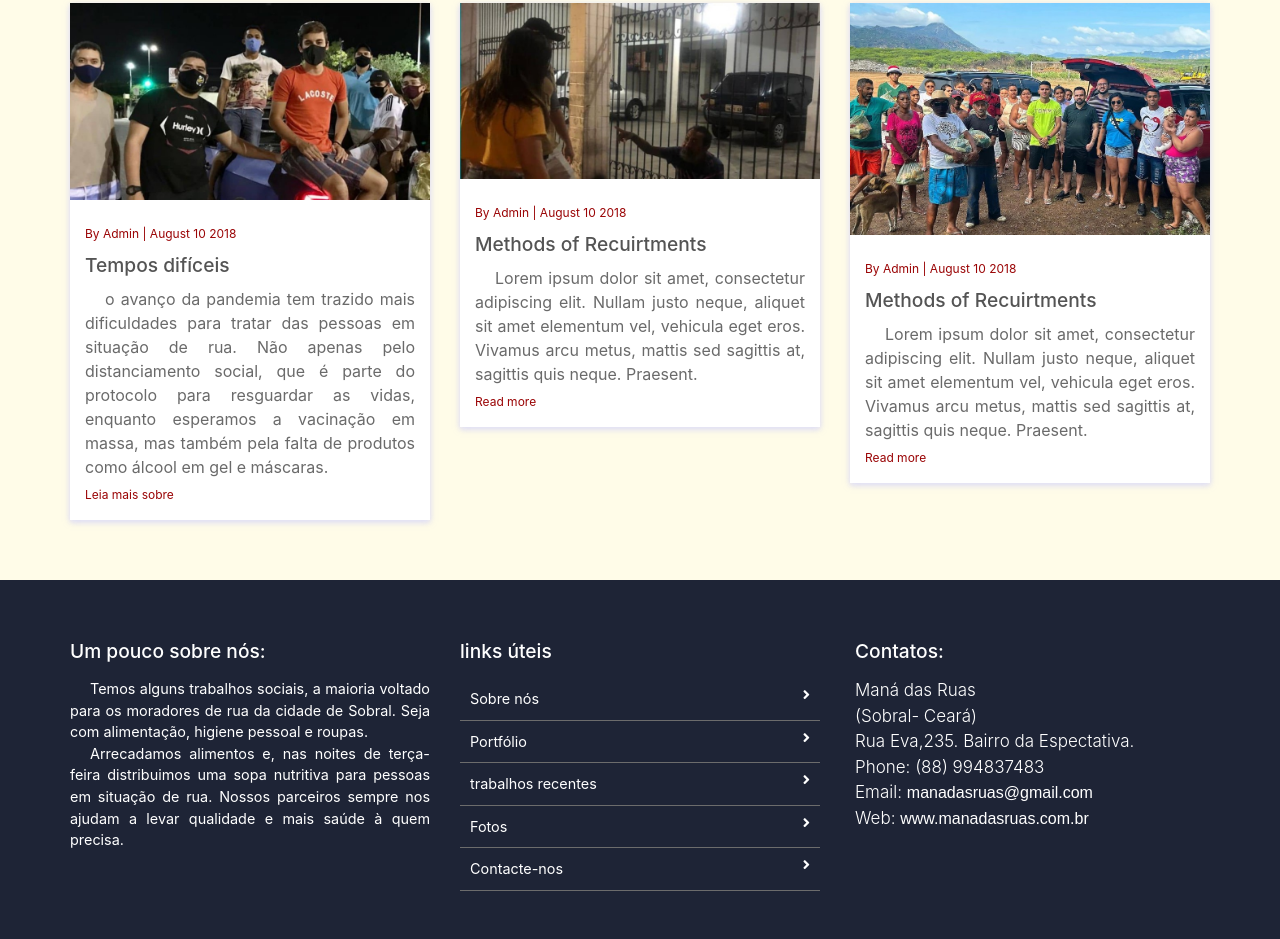
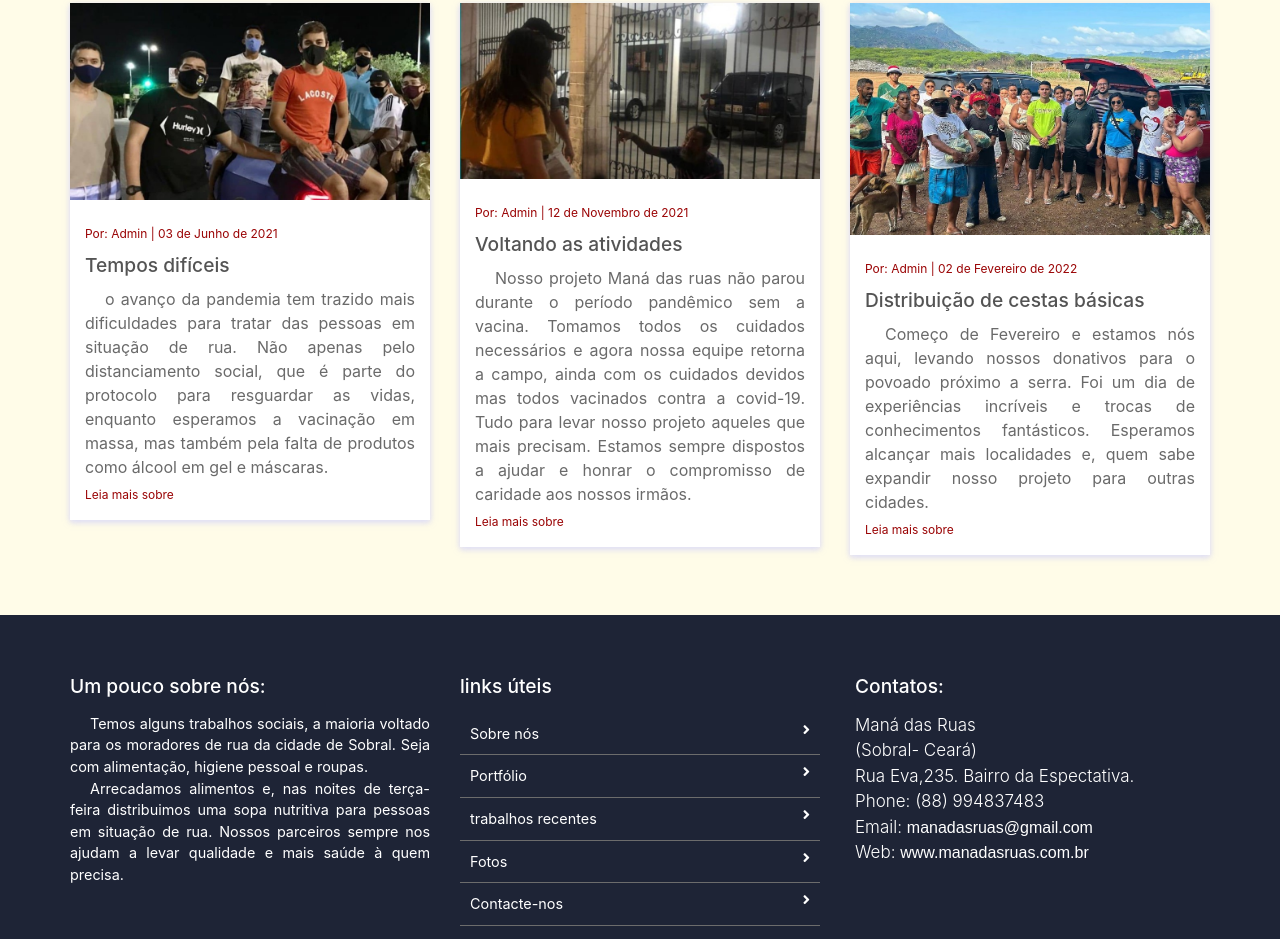
Before and after one commit to alidesales/WebDesigner, a plain HTML site: page JS/template-projeto/blog.html in a window 1280 px wide. Shown: the part 1089-2028 px from the top of the page. Drawn offline with nearby package versions, Linux system fonts and the light colour scheme.

Commit message:
Finalização do projeto Maná das ruas

```diff
--- a/JS/template-projeto/blog.html
+++ b/JS/template-projeto/blog.html
@@ -186,9 +186,11 @@
         						<img src="assets/images/events/image_04.jpg" alt="">
         					</figure>
         					<div class="blog-detail">
-        						<small>By Admin | August 10 2018</small>
+        						<small>Por: Admin | 03 de Junho de 2021</small>
 								<h4>Tempos difíceis</h4>
-								<p> o avanço da pandemia tem trazido mais dificuldades para tratar das pessoas em situação de rua. Não apenas pelo distanciamento social, que é parte do protocolo para resguardar as vidas, enquanto esperamos a vacinação em massa, mas também pela falta de produtos como álcool em gel e máscaras. </p>
+								<p> o avanço da pandemia tem trazido mais dificuldades para tratar das pessoas em situação de rua.
+                                     Não apenas pelo distanciamento social, que é parte do protocolo para resguardar as vidas, enquanto esperamos a vacinação em massa,
+                                      mas também pela falta de produtos como álcool em gel e máscaras. </p>
 								<div class="link">
 									<a href="">Leia mais sobre </a><i class="fas fa-long-arrow-alt-right"></i>
 								</div>
@@ -203,11 +205,13 @@
         						<img src="assets/images/events/image_05.jpg" alt="">
         					</figure>
         					<div class="blog-detail">
-        						<small>By Admin | August 10 2018</small>
-								<h4>Methods of Recuirtments</h4>
-								<p> Lorem ipsum dolor sit amet, consectetur adipiscing elit. Nullam justo neque, aliquet sit amet elementum vel, vehicula eget eros. Vivamus arcu metus, mattis sed sagittis at, sagittis quis neque. Praesent.</p>
+        						<small>Por: Admin | 12 de Novembro de 2021</small>
+								<h4>Voltando as atividades</h4>
+								<p> Nosso projeto Maná das ruas não parou durante o período pandêmico sem a vacina.
+                                    Tomamos todos os cuidados necessários e agora nossa equipe retorna a campo, ainda com os cuidados devidos mas todos vacinados contra a covid-19.
+                                     Tudo para levar nosso projeto aqueles que mais precisam. Estamos sempre dispostos a ajudar e honrar o compromisso de caridade aos nossos irmãos.</p>
 								<div class="link">
-									<a href="">Read more </a><i class="fas fa-long-arrow-alt-right"></i>
+									<a href="">Leia mais sobre </a><i class="fas fa-long-arrow-alt-right"></i>
 								</div>
         					</div>
 
@@ -220,11 +224,13 @@
         						<img src="assets/images/events/image_06.jpg" alt="">
         					</figure>
         					<div class="blog-detail">
-        						<small>By Admin | August 10 2018</small>
-								<h4>Methods of Recuirtments</h4>
-								<p> Lorem ipsum dolor sit amet, consectetur adipiscing elit. Nullam justo neque, aliquet sit amet elementum vel, vehicula eget eros. Vivamus arcu metus, mattis sed sagittis at, sagittis quis neque. Praesent.</p>
+        						<small>Por: Admin | 02 de Fevereiro de 2022</small>
+								<h4>Distribuição de cestas básicas</h4>
+								<p> Começo de Fevereiro e estamos nós aqui, levando nossos donativos para o povoado próximo a serra. Foi um dia de experiências incríveis e trocas de conhecimentos fantásticos.
+                                    Esperamos alcançar mais localidades e, quem sabe expandir nosso projeto para outras cidades. </p>
+                                </p>
 								<div class="link">
-									<a href="">Read more </a><i class="fas fa-long-arrow-alt-right"></i>
+									<a href="">Leia mais sobre </a><i class="fas fa-long-arrow-alt-right"></i>
 								</div>
         					</div>
 
```
Also changed, not shown: JS/template-projeto/contact_us.html (+1 -1 lines), JS/template-projeto/index.html (+1 -1 lines).
